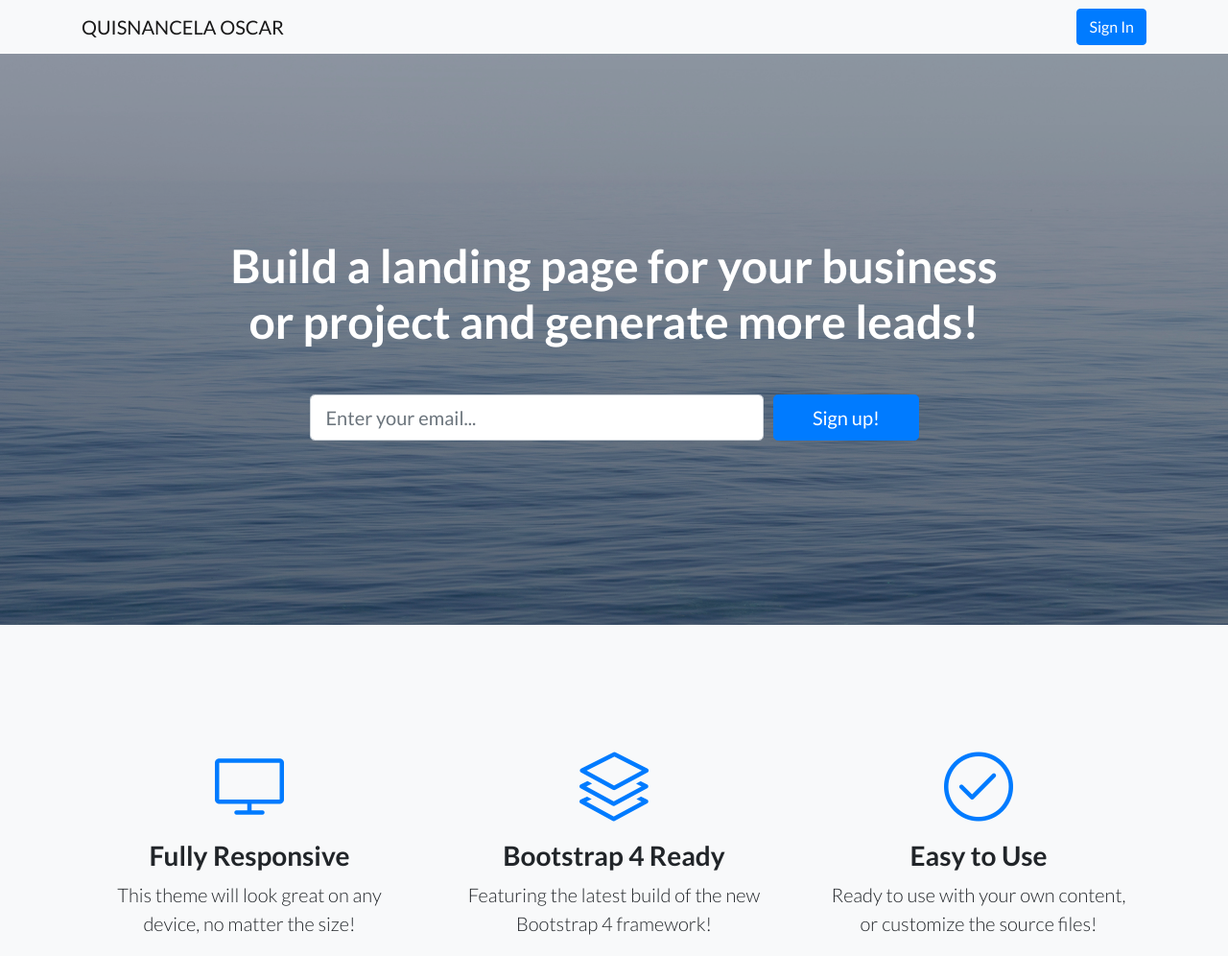
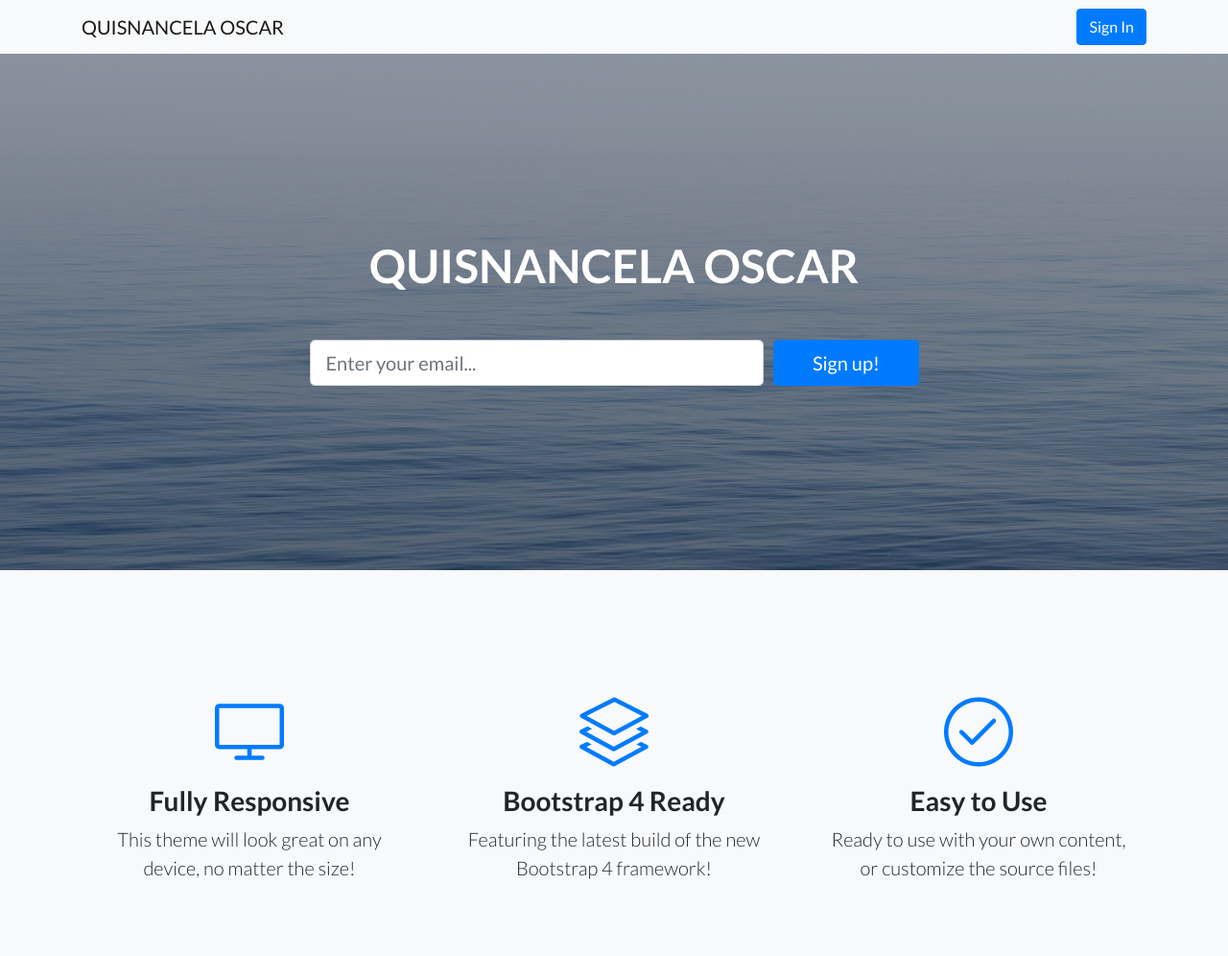
Before and after one commit to Oscar9922/Pagina-web, a website: page index.html in a window 1280 px wide. Shown: the top 996 px of the page at 96% size. Drawn offline with Linux system fonts and the light colour scheme.

Commit message:
Update index.html

```diff
--- a/index.html
+++ b/index.html
@@ -39,7 +39,7 @@
     <div class="container">
       <div class="row">
         <div class="col-xl-9 mx-auto">
-          <h1 class="mb-5">Build a landing page for your business or project and generate more leads!</h1>
+          <h1 class="mb-5">QUISNANCELA OSCAR </h1>
         </div>
         <div class="col-md-10 col-lg-8 col-xl-7 mx-auto">
           <form>
```
